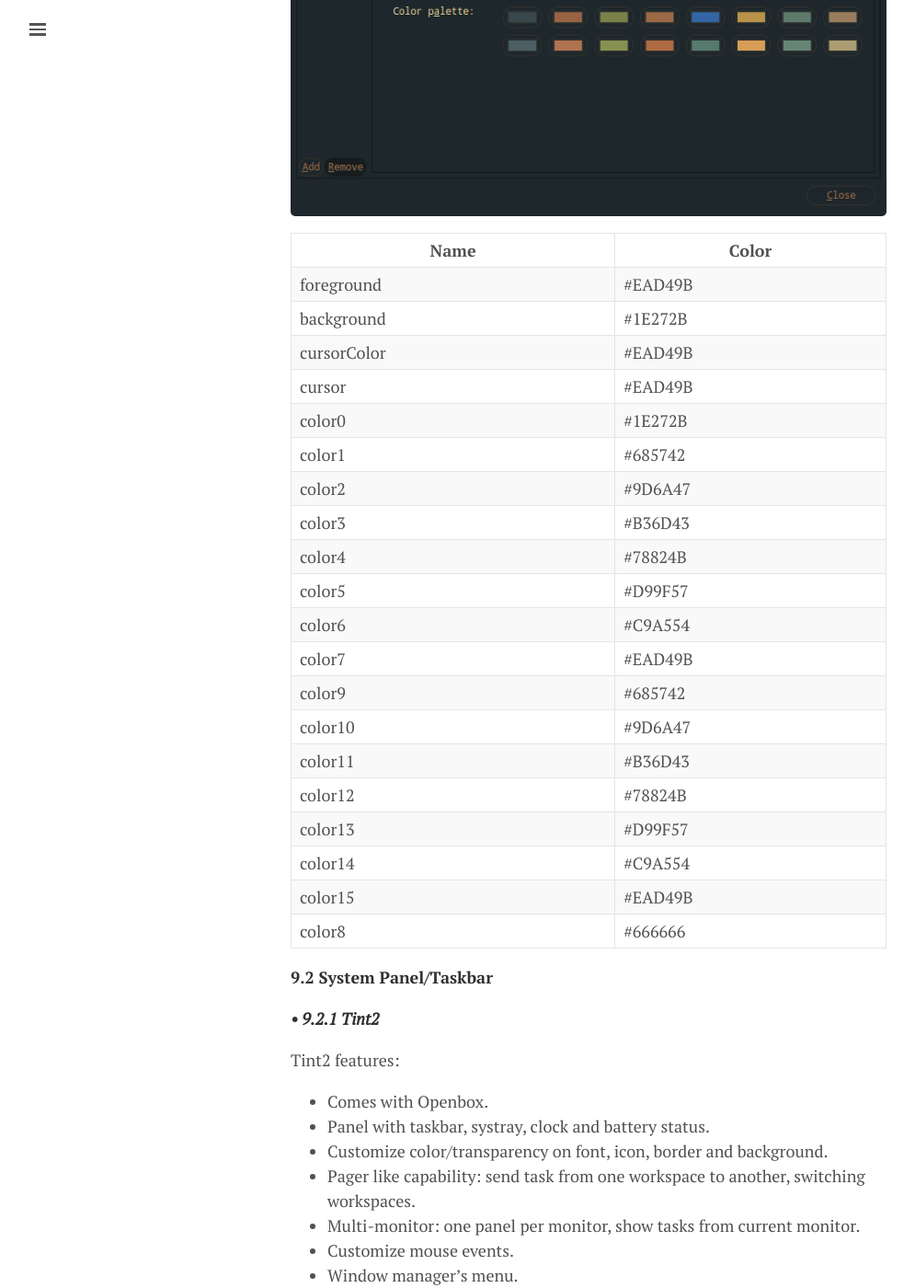
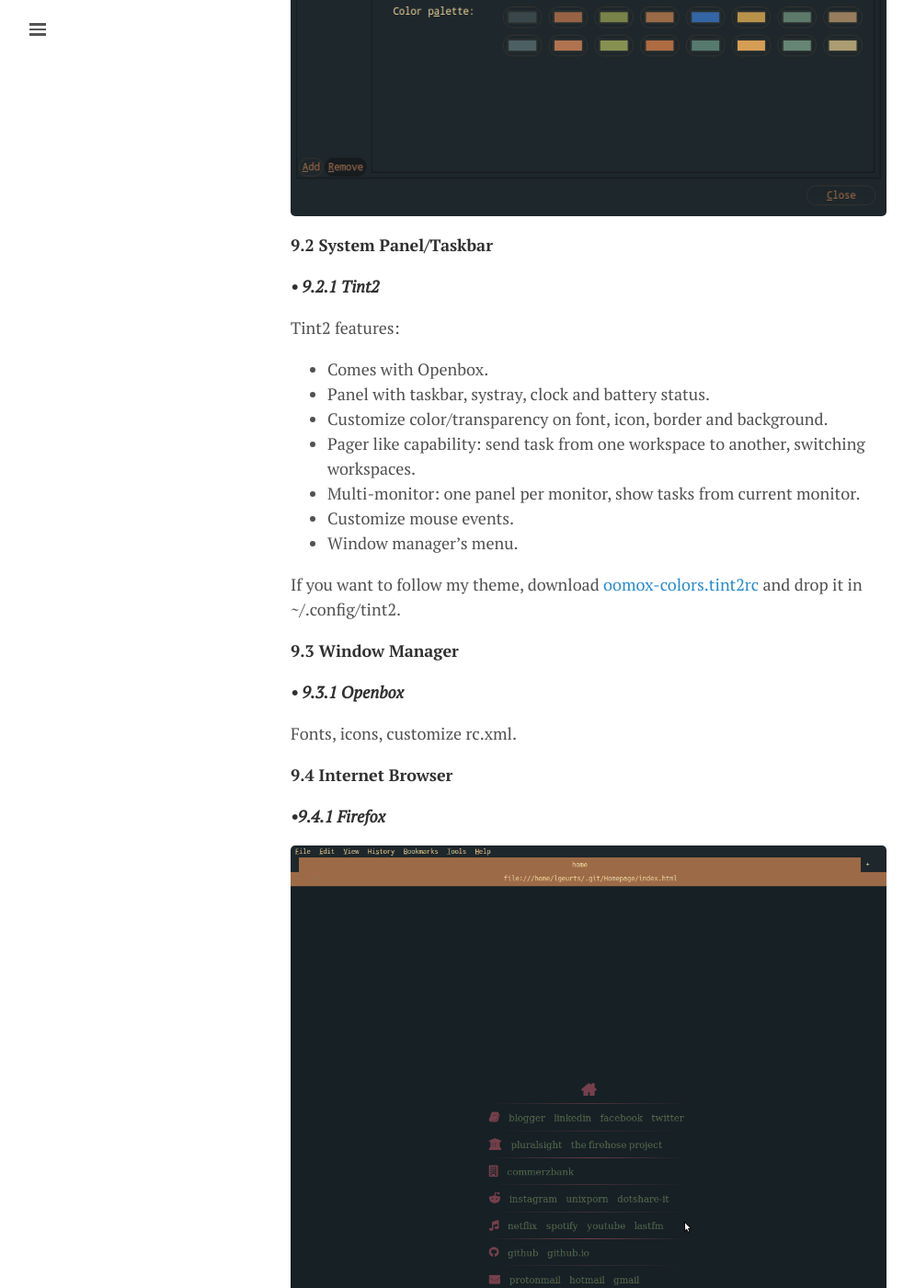
Before and after one commit to lgeurts/lgeurts.github.io, a Jekyll site: the page built from _posts/2017-07-11-bunsenlabs-linux-setup-notes-for dell-inspiron-6000.md, in a window 1280 px wide and 1400 px high, scrolled down 15647 px. Shown: the whole window at 92% size, without its empty margins (0-995 px from the left). Built offline with Jekyll 4.4.1, drawn with Linux system fonts in a browser that asks for light colours; nearby versions of some CDN libraries; comment, search, counter and statistics services are not loaded; some of the changed text lies outside the part shown.

Commit message:
Update 2017-07-11-bunsenlabs-linux-setup-notes-for dell-inspiron-6000.md

```diff
--- a/_posts/2017-07-11-bunsenlabs-linux-setup-notes-for dell-inspiron-6000.md
+++ b/_posts/2017-07-11-bunsenlabs-linux-setup-notes-for dell-inspiron-6000.md
@@ -416,34 +416,11 @@
 
 ***• 9.1.1 Terminator***
 
-Open a terminal, set pointer in screen, right-click and select Preferences.
+Copy the terminator config file from [here](https://github.com/lgeurts/BunsenLabs-Setup/tree/master/.config/terminator).
 
 ![terminator](/assets/terminator-general.png)
 
 ![terminator](/assets/terminator-colors.png)
-
-Name          | Color
-------------- | --------
-foreground    | #EAD49B
-background    | #1E272B
-cursorColor   | #EAD49B
-cursor        | #EAD49B
-color0        | #1E272B
-color1        | #685742
-color2        | #9D6A47
-color3        | #B36D43
-color4        | #78824B
-color5        | #D99F57
-color6        | #C9A554
-color7        | #EAD49B
-color9        | #685742
-color10       | #9D6A47
-color11       | #B36D43
-color12       | #78824B
-color13       | #D99F57
-color14       | #C9A554
-color15       | #EAD49B
-color8        | #666666
 
 **9.2 System Panel/Taskbar**
 
```
